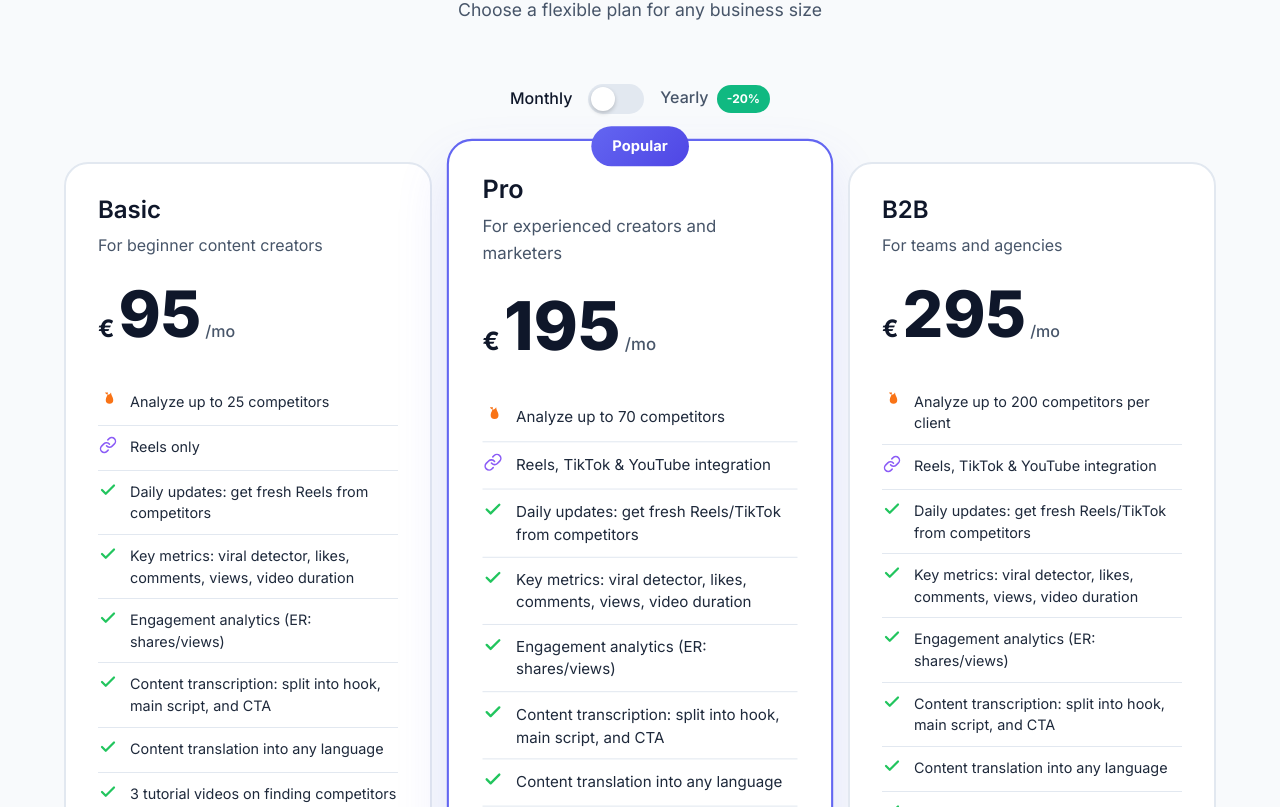
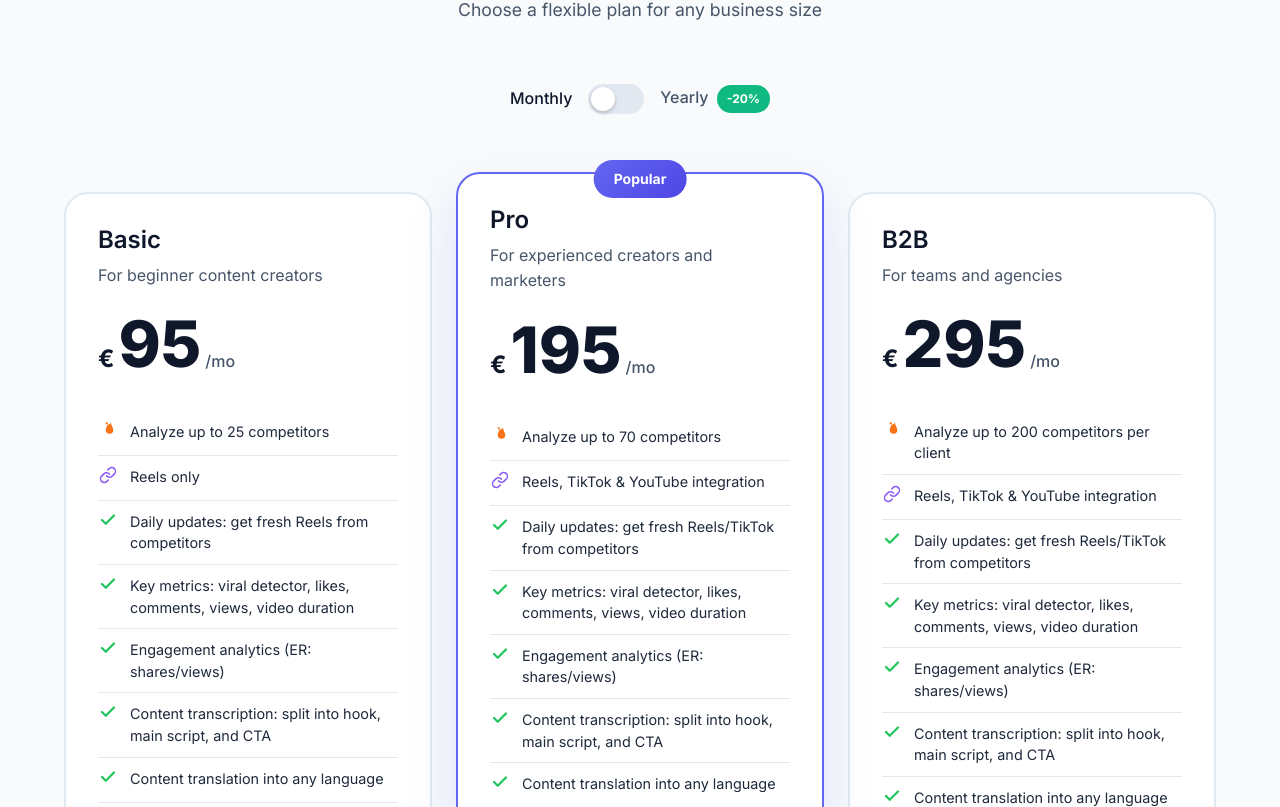
Before and after one commit to js-easy-school/TrendwatchAI-Landing-Page---Next.js-14, a Next.js app: page / in a window 1280 px wide. Shown: the part 4453-5260 px from the top of the page. Built offline with nearby package versions, Linux system fonts and the light colour scheme.

Commit message:
Fix pricing: remove scale, use margin-top for featured card alignment

```diff
--- a/src/components/Pricing.module.css
+++ b/src/components/Pricing.module.css
@@ -77,7 +77,8 @@
   display: grid;
   grid-template-columns: repeat(3, 1fr);
   gap: 24px;
-  align-items: stretch;
+  align-items: start;
+  padding-top: 30px;
   padding-bottom: 40px;
 }
 
@@ -89,34 +90,35 @@
   position: relative;
   transition: all 0.5s cubic-bezier(0.4, 0, 0.2, 1);
   opacity: 0;
-  transform: translateY(40px) scale(0.95);
+  transform: translateY(40px);
   display: flex;
   flex-direction: column;
 }
 
 .priceCard.animateIn {
   opacity: 1;
-  transform: translateY(0) scale(1);
+  transform: translateY(0);
 }
 
 .priceCard:hover {
   border-color: var(--primary-light);
-  transform: translateY(-8px) scale(1.03);
+  transform: translateY(-8px);
   box-shadow: 0 30px 60px rgba(99, 102, 241, 0.2);
 }
 
 .priceCard.featured {
   border-color: var(--primary);
-  transform: scale(1.05);
+  margin-top: -20px;
   box-shadow: 0 25px 50px rgba(99, 102, 241, 0.15);
+  z-index: 1;
 }
 
 .priceCard.featured.animateIn {
-  transform: scale(1.05);
+  transform: translateY(0);
 }
 
 .priceCard.featured:hover {
-  transform: translateY(-8px) scale(1.08);
+  transform: translateY(-8px);
 }
 
 .popularBadge {
```
